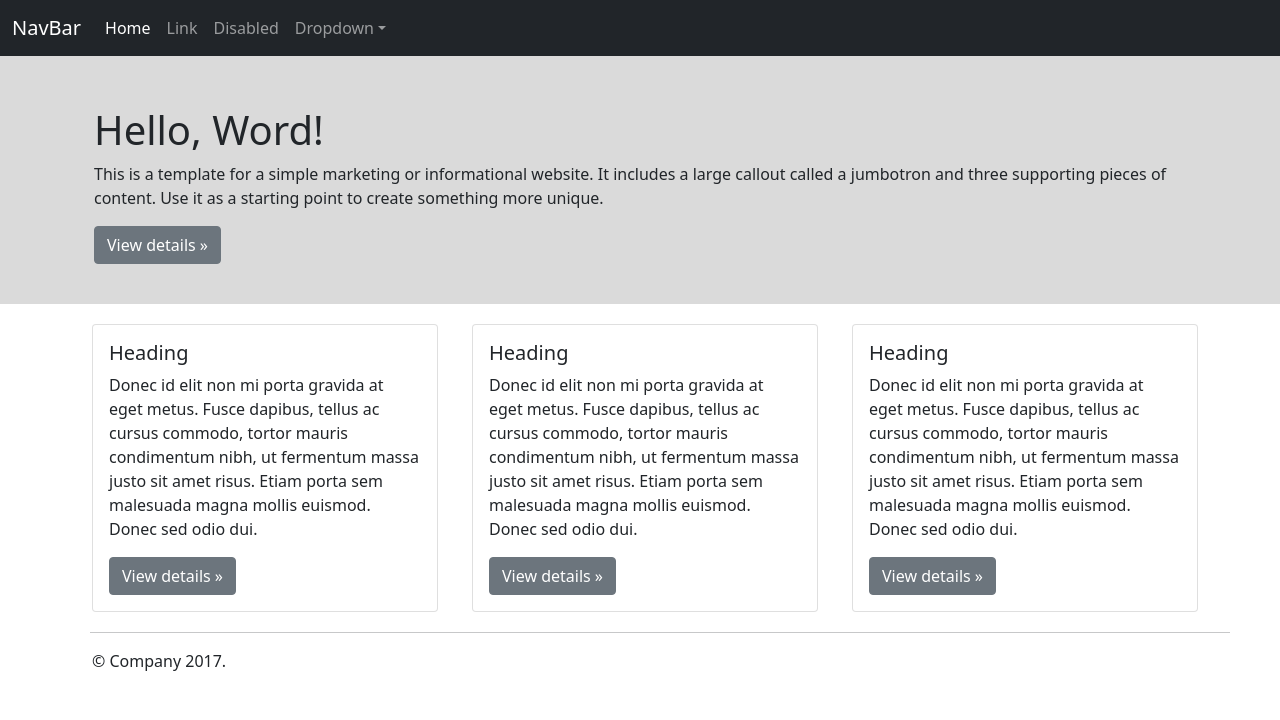
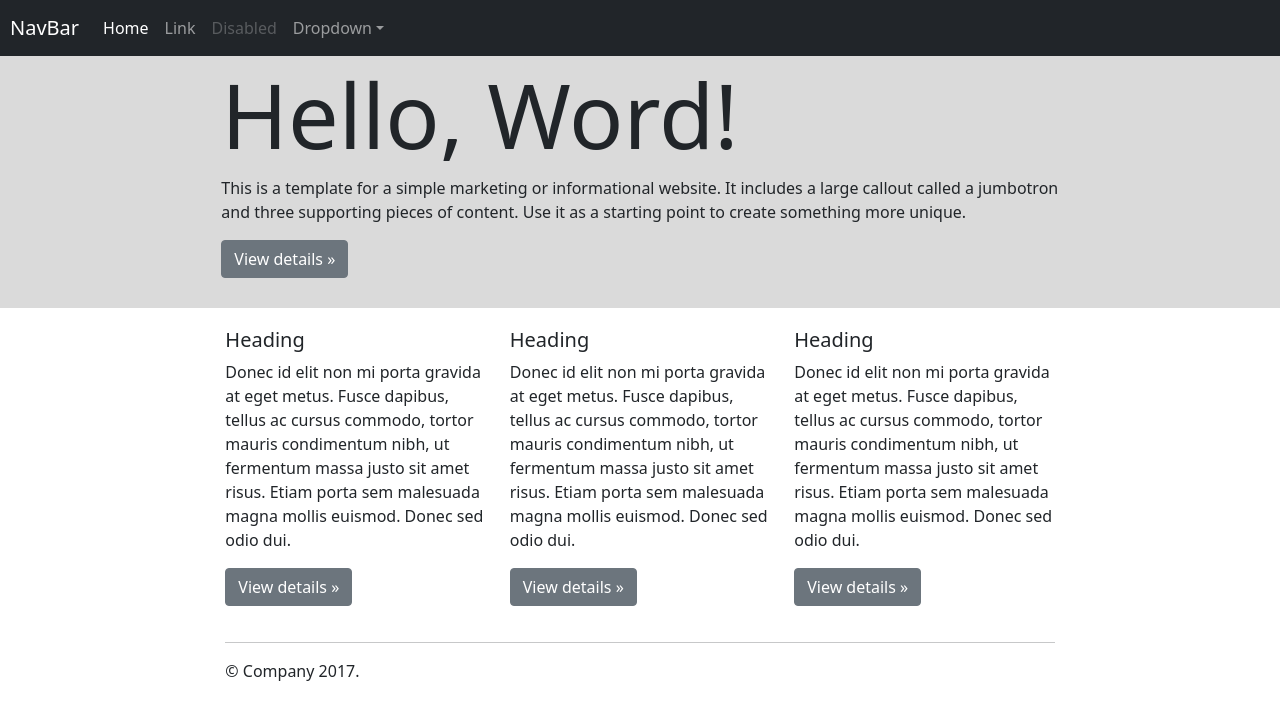
Before and after one commit to Pedro-Baruch/Programacao-para-internet, a website: page Atividades/Atividade05/q02/index.html in a window 1280 px wide. Drawn offline with nearby package versions, Linux system fonts and the light colour scheme.

Commit message:
tirando duvida aula sobre containers

```diff
--- a/Atividades/Atividade05/q02/index.html
+++ b/Atividades/Atividade05/q02/index.html
@@ -11,9 +11,11 @@
         <title>Document</title>
     </head>
     <body>
-        <nav class="navbar navbar-expand-md navbar-dark bg-dark">
         <div class="container-fluid">
+            <nav class="navbar navbar-expand-md fixed-top navbar-dark bg-dark">
+                <div class="tituloNavbar">
                     <a class="navbar-brand mb-0 h1" href="#">NavBar</a>
+                </div>
                 <div class="collapse navbar-collapse">
                     <ul class="navbar-nav">
                         <li class="nav-item active">
@@ -23,7 +25,7 @@
                             <a class="nav-link" href="#">Link</a>
                         </li>
                         <li class="nav-item disabled">
-                            <a class="nav-link Disabled" href="#">Disabled</a>
+                            <a class="nav-link disabled" href="#">Disabled</a>
                         </li>
                         <li class="nav-item dropdown">
                             <a class="nav-link dropdown-toggle" id="navbarDropdown" href="#" role="button" data-bs-toggle="dropdown" aria-espaded="false">Dropdown</a>
@@ -34,14 +36,10 @@
                         </li>
                     </ul>
                 </div>
-            </div>
             </nav>
             <div class="row">
                 <div class="principal">
-                <div class="container">
-                    <div class="row">
-                        <div class="col-12">
-                            <div class="helloWorld">
+                    <div class="col-md-8 offset-md-2 offset-md-2">
                         <h1>Hello, Word!</h1>
                         <p>This is a template for a simple marketing or informational website. It includes a large callout
                             called a jumbotron and three supporting pieces of content. Use it as a starting point to create
@@ -50,17 +48,31 @@
                     </div>
                 </div>
             </div>
+            <div class="row justify-content-center">
+                <div class="col-md-8">
+                    <div class="row">
+                        <div class="col-md-4">
+                            <div class="carta">
+                                <h5>Heading</h5>
+                                <p>Donec id elit non mi porta gravida at eget metus. Fusce dapibus, tellus ac cursus commodo,
+                                    tortor mauris condimentum nibh, ut fermentum massa justo sit amet risus. Etiam porta sem
+                                    malesuada magna mollis euismod. Donec sed odio dui.</p>
+                                <a class="btn btn-secondary" href="#" role="button">View details &raquo;</a>
                             </div>
                         </div>
+                        <div class="col-md-4">
+                            <div class="carta">
+                                <h5>Heading</h5>
+                                <p>Donec id elit non mi porta gravida at eget metus. Fusce dapibus, tellus ac cursus commodo,
+                                    tortor mauris condimentum nibh, ut fermentum massa justo sit amet risus. Etiam porta sem
+                                    malesuada magna mollis euismod. Donec sed odio dui.</p>
+                                <a class="btn btn-secondary" href="#" role="button">View details &raquo;</a>
                             </div>
-        <div class="container">
-            <div class="row">
-                <div class="col-4">
-                    <div class="cartas">
-                        <div class="card">
-                            <div class="card-body">
-                                <h5 class="card-title">Heading</h5>
-                                <p class="card-text">Donec id elit non mi porta gravida at eget metus. Fusce dapibus, tellus ac cursus commodo,
+                        </div>
+                        <div class="col-md-4">
+                            <div class="carta">
+                                <h5>Heading</h5>
+                                <p>Donec id elit non mi porta gravida at eget metus. Fusce dapibus, tellus ac cursus commodo,
                                     tortor mauris condimentum nibh, ut fermentum massa justo sit amet risus. Etiam porta sem
                                     malesuada magna mollis euismod. Donec sed odio dui.</p>
                                 <a class="btn btn-secondary" href="#" role="button">View details &raquo;</a>
@@ -68,38 +80,10 @@
                         </div>
                     </div>
                 </div>
-                <div class="col-4">
-                    <div class="cartas">
-                        <div class="card">
-                            <div class="card-body">
-                                <h5 class="card-title">Heading</h5>
-                                <p class="card-text">Donec id elit non mi porta gravida at eget metus. Fusce dapibus, tellus ac cursus commodo,
-                                tortor mauris condimentum nibh, ut fermentum massa justo sit amet risus. Etiam porta sem
-                                malesuada magna mollis euismod. Donec sed odio dui.</p>
-                                <a class="btn btn-secondary" href="#" role="button">View details &raquo;</a>
             </div>
-                        </div>
-                    </div>
-                </div>
-                <div class="col-4">
-                    <div class="cartas">
-                        <div class="card">
-                            <div class="card-body">
-                                <h5 class="card-title">Heading</h5>
-                                <p class="card-text">Donec id elit non mi porta gravida at eget metus. Fusce dapibus, tellus ac cursus commodo,
-                                tortor mauris condimentum nibh, ut fermentum massa justo sit amet risus. Etiam porta sem
-                                malesuada magna mollis euismod. Donec sed odio dui.</p>
-                                <a class="btn btn-secondary" href="#" role="button">View details &raquo;</a>
-                            </div>
-                        </div>
-                    </div>
-                </div>
-                <hr class="linha">
-            </div>
-        </div>
-        <div class="container">
-            <div class="row">
-                <div class="col-12">
+            <div class="row justify-content-center">
+                <div class="col-8">
+                    <hr>
                     <footer class="rodape">
                         <p>&copy; Company 2017.</p>
                     </footer>
--- a/Atividades/Atividade05/q02/style.css
+++ b/Atividades/Atividade05/q02/style.css
@@ -1,22 +1,18 @@
+.tituloNavbar{
+    padding-left: 10px;
+}
+
 .principal{
     background-color: rgba(0, 0, 0, 0.144);
+    padding-top: 60px;
+    padding-bottom: 30px;
 }
 
-.helloWorld{
-    padding-top: 50px;
-    padding-bottom: 40px;
+.principal h1{
+    font-size: 90px;
 }
 
-.cartas{
-    margin-top:20px;
-    margin-bottom: 20px;
-    margin-left: 10px;
+.carta{
+    padding-top:20px;
+    padding-bottom: 20px;
 }
-
-.linha{
-    margin-left: 20px;
-}
-
-.rodape{
-    margin-left: 10px;
-}
```
Lines whose indentation alone changed are shown as unchanged.
